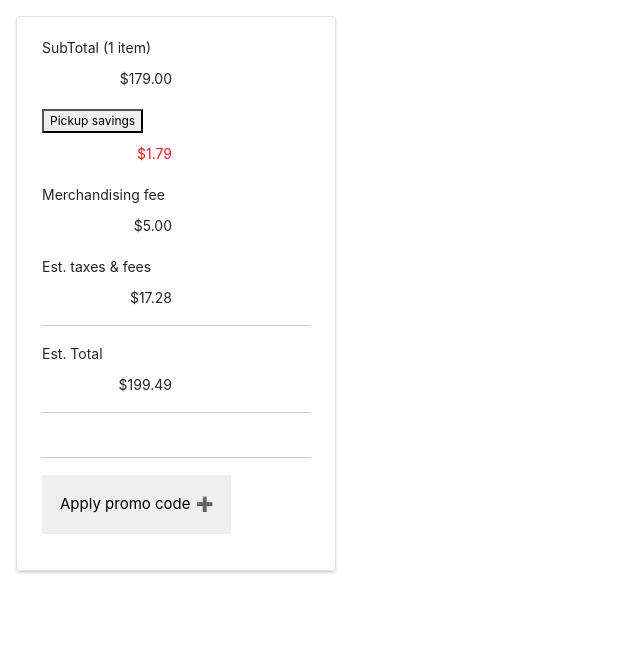
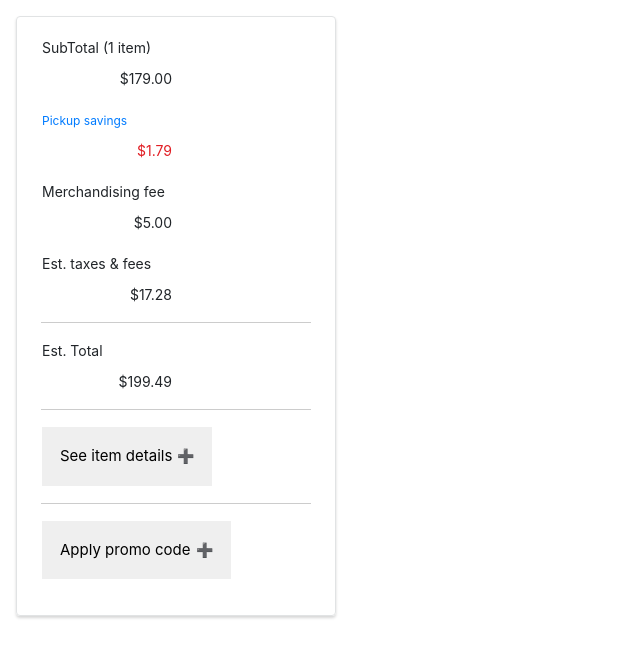
Before and after one commit to priyarajagopal039/Purchase, a React (Create React App) app: page / in a window 1280 px wide. Shown: the top 658 px of the page, without its empty margins (0-640 px from the left). Built offline with nearby package versions, Linux system fonts and the light colour scheme.

Commit message:
Update css for flyout

```diff
--- a/src/Flyout.css
+++ b/src/Flyout.css
@@ -12,6 +12,7 @@
 #flyoutPopover.show {
   height: 75px;
   width: 170px;
+  font-size: .75rem
 }
 
 /*#flyoutMenu h2 a {
--- a/src/Summary.css
+++ b/src/Summary.css
@@ -90,3 +90,15 @@ div {
 .hidePromotionMessage {
     display: 'none';
 }
+
+img {
+    width: 25%;
+    height: 25%;
+}
+
+#itemDesc {
+    white-space: normal;
+    font-size: .875rem;
+    position: relative;
+    top: -10px;
+}
--- a/src/Summary.jsx
+++ b/src/Summary.jsx
@@ -12,6 +12,7 @@ class Summary extends Component {
             isPromoCodeVisible: false,
             isProductVisible: false,
             promoSection: 'Apply promo code',
+            productSection: 'See item details',
             total: testData.summary.grandTotal,
             promoMessage: '',
             isPromoMessageUpdated: false
@@ -98,6 +99,15 @@ class Summary extends Component {
 
     handleProductSection(e) {
         this.toggleProductSection();
+        if (!this.state.isProductVisible) {
+            this.setState({
+                productSection: 'Hide item details'
+            });
+        } else {
+            this.setState({
+                productSection: 'See item details'
+            });
+        }
         console.log('Product accordion clicked' + this.state.isProductVisible);
         e.stopPropagation();
     };
@@ -114,9 +124,9 @@ class Summary extends Component {
     };
 
     render() {
-        let isVisible = '';
+        let isVisible = 'hide';
         if (this.state.visible) {
-            isVisible = "show";
+            isVisible = 'show';
         }
         return (
             <div className='table'>
@@ -130,10 +140,10 @@ class Summary extends Component {
                 </div>
                 <div className='row block-display'>
                     <div className='cols inline-block left-align'>
-                        <button id='flyout' className={isVisible} onMouseDown={this.handleFlyout}>
+                        <a href='#' id='flyout' className={isVisible} onMouseDown={this.handleFlyout}>
                             Pickup savings
+                        </a>
                         <Flyout handleMouseDown={this.handleFlyout} visibility={this.state.visible} />
-                        </button>
                     </div>
                     <div className='cols inline-block right-align discount'>
                         ${testData.summary.pickupDiscount.toFixed(2)}
@@ -166,11 +176,14 @@ class Summary extends Component {
                 </div>
                 <div className="divider" />
                 <div className='row block-display'>
-                    <div className='cols inline-block left-align'>
-
+                    <div className='cols left-align'>
+                        <button className={'collapsible ' + (this.state.isProductVisible ? 'active' : '')} onMouseDown={this.handleProductSection}>{this.state.productSection}</button>
                     </div>
-                    <div className='cols inline-block right-align'>
-
+                    <div className={'content ' + (this.state.isProductVisible ? 'show' : '')}>
+                        <form className='productDetailsForm'>
+                            <img className='left-align' alt="product thumbanil" src={testData.items[0].thumbnailUrl} />
+                            <div className='cols inline-block right-align' id='itemDesc'>{testData.items[0].productName}</div>
+                        </form>
                     </div>
                 </div>
                 <div className="divider" />
```
